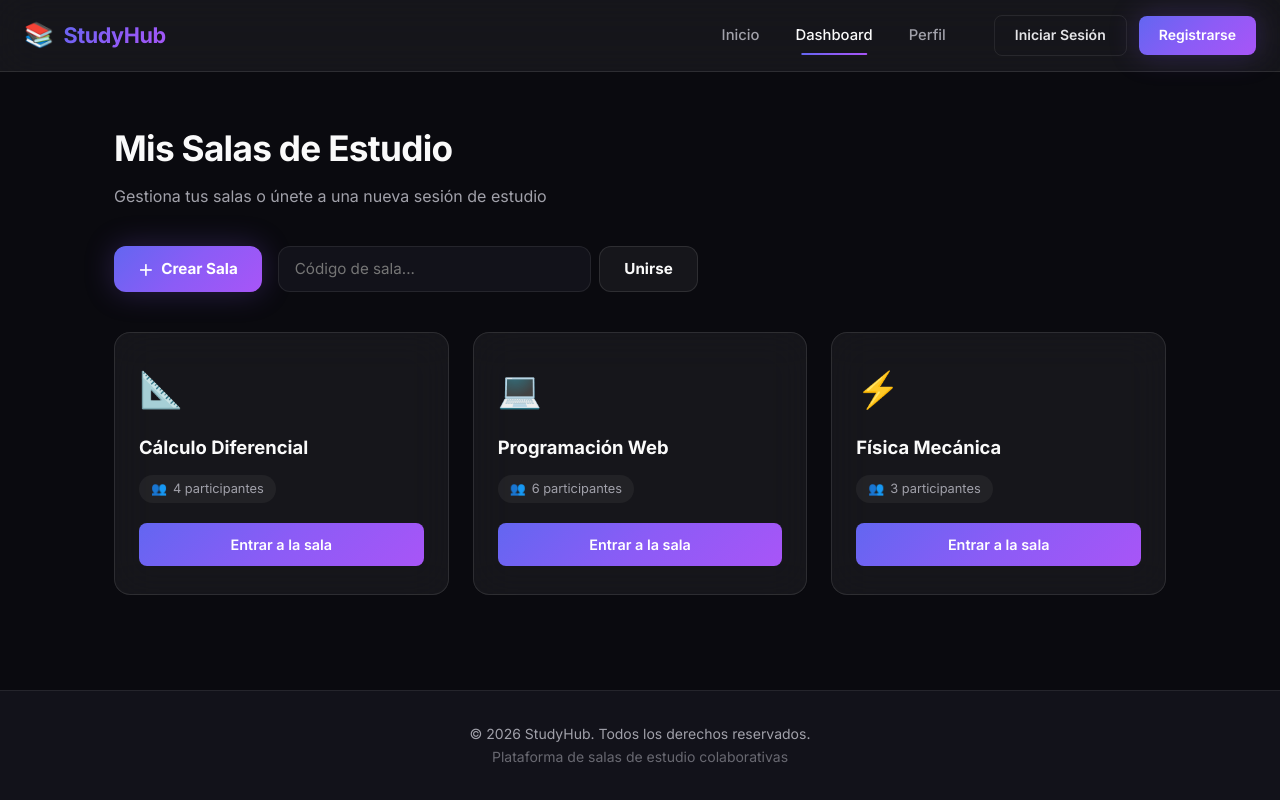
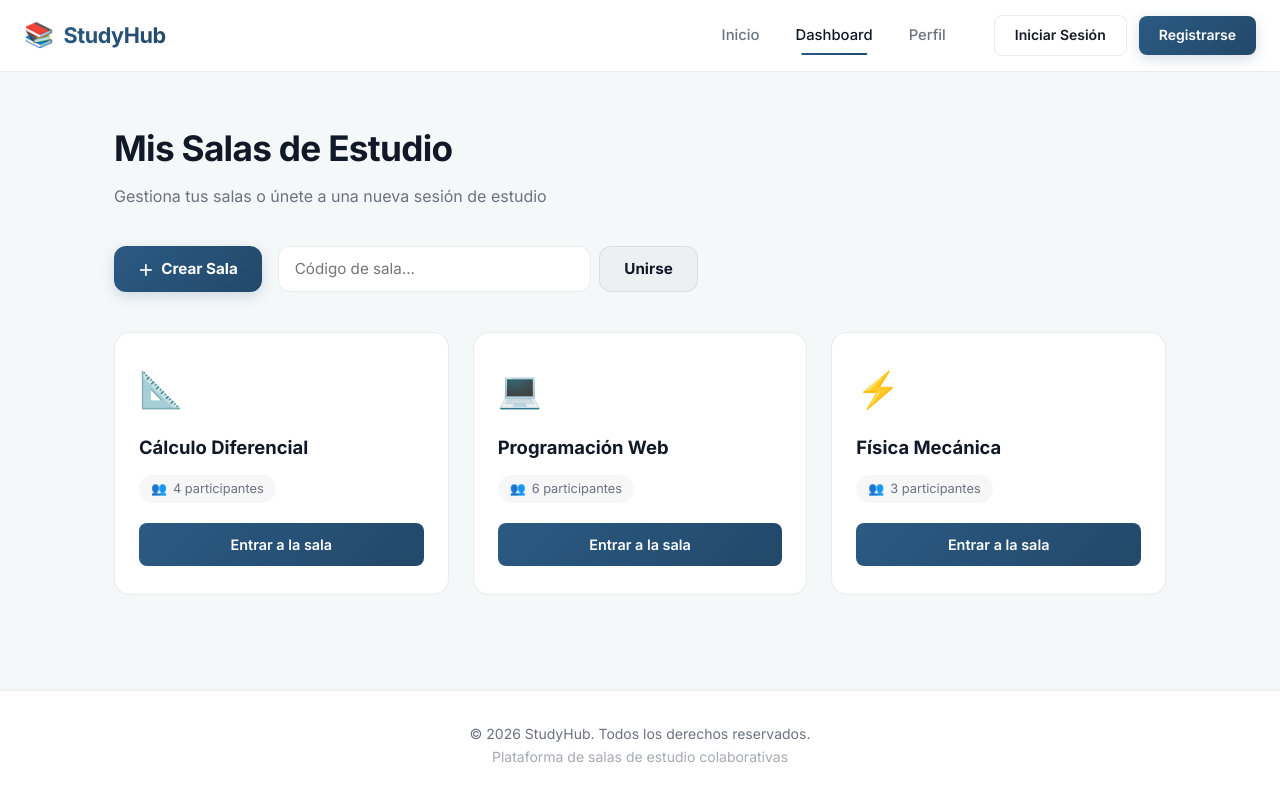
Before and after one commit to torvaldXD/miniproyecto2_frontend, a React (Vite) app: page /dashboard in a window 1280 px wide. Built offline with nearby package versions, Linux system fonts and the light colour scheme.

Commit message:
style: apply light theme to match Figma design

```diff
--- a/src/components/Layout/Layout.css
+++ b/src/components/Layout/Layout.css
@@ -1,23 +1,24 @@
 /* ==============================
-   Design Tokens
+   Design Tokens (Light Theme)
    ============================== */
 :root {
-  --color-bg: #0a0a0f;
-  --color-bg-secondary: #12121a;
-  --color-surface: rgba(255, 255, 255, 0.05);
-  --color-surface-hover: rgba(255, 255, 255, 0.08);
-  --color-border: rgba(255, 255, 255, 0.08);
-  --color-text: #e4e4e7;
-  --color-text-muted: #a1a1aa;
-  --color-text-bright: #fafafa;
-  --gradient-primary: linear-gradient(135deg, #6366f1, #8b5cf6, #a855f7);
-  --gradient-primary-hover: linear-gradient(135deg, #818cf8, #a78bfa, #c084fc);
-  --color-primary: #8b5cf6;
-  --color-primary-glow: rgba(139, 92, 246, 0.25);
+  --color-bg: #f5f8f9;
+  --color-bg-secondary: #ffffff;
+  --color-surface: rgba(0, 0, 0, 0.03);
+  --color-surface-hover: rgba(0, 0, 0, 0.06);
+  --color-border: rgba(0, 0, 0, 0.08);
+  --color-text: #1a1a24;
+  --color-text-muted: #6b7280;
+  --color-text-bright: #111827;
+  --gradient-primary: linear-gradient(135deg, #2b5a83, #224869);
+  --gradient-primary-hover: linear-gradient(135deg, #224869, #1b3852);
+  --color-primary: #2b5a83;
+  --color-secondary: #1f8b8c;
+  --color-primary-glow: rgba(43, 90, 131, 0.15);
   --color-danger: #ef4444;
-  --glass-bg: rgba(255, 255, 255, 0.05);
-  --glass-border: rgba(255, 255, 255, 0.1);
-  --glass-blur: blur(20px);
+  --glass-bg: #ffffff;
+  --glass-border: rgba(0, 0, 0, 0.08);
+  --glass-blur: blur(0px);
   --radius-sm: 8px;
   --radius-md: 12px;
   --radius-lg: 16px;
@@ -25,10 +26,10 @@
   --transition-fast: 0.2s cubic-bezier(0.4, 0, 0.2, 1);
   --transition-base: 0.3s cubic-bezier(0.4, 0, 0.2, 1);
   --transition-slow: 0.5s cubic-bezier(0.4, 0, 0.2, 1);
-  --shadow-sm: 0 2px 8px rgba(0, 0, 0, 0.3);
-  --shadow-md: 0 4px 16px rgba(0, 0, 0, 0.4);
-  --shadow-lg: 0 8px 32px rgba(0, 0, 0, 0.5);
-  --shadow-glow: 0 0 30px var(--color-primary-glow);
+  --shadow-sm: 0 1px 3px rgba(0, 0, 0, 0.05);
+  --shadow-md: 0 4px 6px rgba(0, 0, 0, 0.05);
+  --shadow-lg: 0 10px 15px -3px rgba(0, 0, 0, 0.05);
+  --shadow-glow: 0 4px 14px rgba(43, 90, 131, 0.2);
   --font-sans: 'Inter', system-ui, -apple-system, sans-serif;
   --navbar-height: 72px;
 }
--- a/src/pages/Auth.css
+++ b/src/pages/Auth.css
@@ -1,32 +1,37 @@
 /* ==============================
-   Design Tokens
+   Design Tokens (Light Theme)
    ============================== */
 :root {
-  --color-bg: #0a0a0f;
-  --color-bg-secondary: #12121a;
-  --color-surface: rgba(255, 255, 255, 0.05);
-  --color-surface-hover: rgba(255, 255, 255, 0.08);
-  --color-border: rgba(255, 255, 255, 0.08);
-  --color-text: #e4e4e7;
-  --color-text-muted: #a1a1aa;
-  --color-text-bright: #fafafa;
-  --gradient-primary: linear-gradient(135deg, #6366f1, #8b5cf6, #a855f7);
-  --gradient-primary-hover: linear-gradient(135deg, #818cf8, #a78bfa, #c084fc);
-  --color-primary: #8b5cf6;
-  --color-primary-glow: rgba(139, 92, 246, 0.25);
+  --color-bg: #f5f8f9;
+  --color-bg-secondary: #ffffff;
+  --color-surface: rgba(0, 0, 0, 0.03);
+  --color-surface-hover: rgba(0, 0, 0, 0.06);
+  --color-border: rgba(0, 0, 0, 0.08);
+  --color-text: #1a1a24;
+  --color-text-muted: #6b7280;
+  --color-text-bright: #111827;
+  --gradient-primary: linear-gradient(135deg, #2b5a83, #224869);
+  --gradient-primary-hover: linear-gradient(135deg, #224869, #1b3852);
+  --color-primary: #2b5a83;
+  --color-secondary: #1f8b8c;
+  --color-primary-glow: rgba(43, 90, 131, 0.15);
   --color-danger: #ef4444;
-  --glass-bg: rgba(255, 255, 255, 0.05);
-  --glass-border: rgba(255, 255, 255, 0.1);
-  --glass-blur: blur(20px);
+  --glass-bg: #ffffff;
+  --glass-border: rgba(0, 0, 0, 0.08);
+  --glass-blur: blur(0px);
   --radius-sm: 8px;
   --radius-md: 12px;
   --radius-lg: 16px;
   --radius-xl: 24px;
   --transition-fast: 0.2s cubic-bezier(0.4, 0, 0.2, 1);
   --transition-base: 0.3s cubic-bezier(0.4, 0, 0.2, 1);
-  --shadow-md: 0 4px 16px rgba(0, 0, 0, 0.4);
-  --shadow-lg: 0 8px 32px rgba(0, 0, 0, 0.5);
-  --shadow-glow: 0 0 30px var(--color-primary-glow);
+  --transition-slow: 0.5s cubic-bezier(0.4, 0, 0.2, 1);
+  --shadow-sm: 0 1px 3px rgba(0, 0, 0, 0.05);
+  --shadow-md: 0 4px 6px rgba(0, 0, 0, 0.05);
+  --shadow-lg: 0 10px 15px -3px rgba(0, 0, 0, 0.05);
+  --shadow-glow: 0 4px 14px rgba(43, 90, 131, 0.2);
+  --font-sans: 'Inter', system-ui, -apple-system, sans-serif;
+  --navbar-height: 72px;
 }
 
 /* ==============================
--- a/src/pages/Dashboard.css
+++ b/src/pages/Dashboard.css
@@ -1,31 +1,37 @@
 /* ==============================
-   Design Tokens
+   Design Tokens (Light Theme)
    ============================== */
 :root {
-  --color-bg: #0a0a0f;
-  --color-bg-secondary: #12121a;
-  --color-surface: rgba(255, 255, 255, 0.05);
-  --color-surface-hover: rgba(255, 255, 255, 0.08);
-  --color-border: rgba(255, 255, 255, 0.08);
-  --color-text: #e4e4e7;
-  --color-text-muted: #a1a1aa;
-  --color-text-bright: #fafafa;
-  --gradient-primary: linear-gradient(135deg, #6366f1, #8b5cf6, #a855f7);
-  --gradient-primary-hover: linear-gradient(135deg, #818cf8, #a78bfa, #c084fc);
-  --color-primary: #8b5cf6;
-  --color-primary-glow: rgba(139, 92, 246, 0.25);
-  --glass-bg: rgba(255, 255, 255, 0.05);
-  --glass-border: rgba(255, 255, 255, 0.1);
-  --glass-blur: blur(20px);
+  --color-bg: #f5f8f9;
+  --color-bg-secondary: #ffffff;
+  --color-surface: rgba(0, 0, 0, 0.03);
+  --color-surface-hover: rgba(0, 0, 0, 0.06);
+  --color-border: rgba(0, 0, 0, 0.08);
+  --color-text: #1a1a24;
+  --color-text-muted: #6b7280;
+  --color-text-bright: #111827;
+  --gradient-primary: linear-gradient(135deg, #2b5a83, #224869);
+  --gradient-primary-hover: linear-gradient(135deg, #224869, #1b3852);
+  --color-primary: #2b5a83;
+  --color-secondary: #1f8b8c;
+  --color-primary-glow: rgba(43, 90, 131, 0.15);
+  --color-danger: #ef4444;
+  --glass-bg: #ffffff;
+  --glass-border: rgba(0, 0, 0, 0.08);
+  --glass-blur: blur(0px);
   --radius-sm: 8px;
   --radius-md: 12px;
   --radius-lg: 16px;
   --radius-xl: 24px;
   --transition-fast: 0.2s cubic-bezier(0.4, 0, 0.2, 1);
   --transition-base: 0.3s cubic-bezier(0.4, 0, 0.2, 1);
-  --shadow-md: 0 4px 16px rgba(0, 0, 0, 0.4);
-  --shadow-lg: 0 8px 32px rgba(0, 0, 0, 0.5);
-  --shadow-glow: 0 0 30px var(--color-primary-glow);
+  --transition-slow: 0.5s cubic-bezier(0.4, 0, 0.2, 1);
+  --shadow-sm: 0 1px 3px rgba(0, 0, 0, 0.05);
+  --shadow-md: 0 4px 6px rgba(0, 0, 0, 0.05);
+  --shadow-lg: 0 10px 15px -3px rgba(0, 0, 0, 0.05);
+  --shadow-glow: 0 4px 14px rgba(43, 90, 131, 0.2);
+  --font-sans: 'Inter', system-ui, -apple-system, sans-serif;
+  --navbar-height: 72px;
 }
 
 /* Screen reader only utility */
--- a/src/pages/Home.css
+++ b/src/pages/Home.css
@@ -1,28 +1,37 @@
 /* ==============================
-   Design Tokens
+   Design Tokens (Light Theme)
    ============================== */
 :root {
-  --color-bg: #0a0a0f;
-  --color-surface: rgba(255, 255, 255, 0.05);
-  --color-surface-hover: rgba(255, 255, 255, 0.08);
-  --color-border: rgba(255, 255, 255, 0.08);
-  --color-text: #e4e4e7;
-  --color-text-muted: #a1a1aa;
-  --color-text-bright: #fafafa;
-  --gradient-primary: linear-gradient(135deg, #6366f1, #8b5cf6, #a855f7);
-  --gradient-primary-hover: linear-gradient(135deg, #818cf8, #a78bfa, #c084fc);
-  --color-primary: #8b5cf6;
-  --color-primary-glow: rgba(139, 92, 246, 0.25);
-  --glass-bg: rgba(255, 255, 255, 0.05);
-  --glass-border: rgba(255, 255, 255, 0.1);
-  --glass-blur: blur(20px);
+  --color-bg: #f5f8f9;
+  --color-bg-secondary: #ffffff;
+  --color-surface: rgba(0, 0, 0, 0.03);
+  --color-surface-hover: rgba(0, 0, 0, 0.06);
+  --color-border: rgba(0, 0, 0, 0.08);
+  --color-text: #1a1a24;
+  --color-text-muted: #6b7280;
+  --color-text-bright: #111827;
+  --gradient-primary: linear-gradient(135deg, #2b5a83, #224869);
+  --gradient-primary-hover: linear-gradient(135deg, #224869, #1b3852);
+  --color-primary: #2b5a83;
+  --color-secondary: #1f8b8c;
+  --color-primary-glow: rgba(43, 90, 131, 0.15);
+  --color-danger: #ef4444;
+  --glass-bg: #ffffff;
+  --glass-border: rgba(0, 0, 0, 0.08);
+  --glass-blur: blur(0px);
+  --radius-sm: 8px;
   --radius-md: 12px;
   --radius-lg: 16px;
   --radius-xl: 24px;
   --transition-fast: 0.2s cubic-bezier(0.4, 0, 0.2, 1);
   --transition-base: 0.3s cubic-bezier(0.4, 0, 0.2, 1);
-  --shadow-lg: 0 8px 32px rgba(0, 0, 0, 0.5);
-  --shadow-glow: 0 0 30px var(--color-primary-glow);
+  --transition-slow: 0.5s cubic-bezier(0.4, 0, 0.2, 1);
+  --shadow-sm: 0 1px 3px rgba(0, 0, 0, 0.05);
+  --shadow-md: 0 4px 6px rgba(0, 0, 0, 0.05);
+  --shadow-lg: 0 10px 15px -3px rgba(0, 0, 0, 0.05);
+  --shadow-glow: 0 4px 14px rgba(43, 90, 131, 0.2);
+  --font-sans: 'Inter', system-ui, -apple-system, sans-serif;
+  --navbar-height: 72px;
 }
 
 /* ==============================
--- a/src/pages/NotFound.css
+++ b/src/pages/NotFound.css
@@ -1,20 +1,37 @@
 /* ==============================
-   Design Tokens
+   Design Tokens (Light Theme)
    ============================== */
 :root {
-  --color-bg: #0a0a0f;
-  --color-text: #e4e4e7;
-  --color-text-muted: #a1a1aa;
-  --color-text-bright: #fafafa;
-  --gradient-primary: linear-gradient(135deg, #6366f1, #8b5cf6, #a855f7);
-  --gradient-primary-hover: linear-gradient(135deg, #818cf8, #a78bfa, #c084fc);
-  --color-primary: #8b5cf6;
-  --color-primary-glow: rgba(139, 92, 246, 0.25);
-  --glass-bg: rgba(255, 255, 255, 0.05);
-  --glass-border: rgba(255, 255, 255, 0.1);
+  --color-bg: #f5f8f9;
+  --color-bg-secondary: #ffffff;
+  --color-surface: rgba(0, 0, 0, 0.03);
+  --color-surface-hover: rgba(0, 0, 0, 0.06);
+  --color-border: rgba(0, 0, 0, 0.08);
+  --color-text: #1a1a24;
+  --color-text-muted: #6b7280;
+  --color-text-bright: #111827;
+  --gradient-primary: linear-gradient(135deg, #2b5a83, #224869);
+  --gradient-primary-hover: linear-gradient(135deg, #224869, #1b3852);
+  --color-primary: #2b5a83;
+  --color-secondary: #1f8b8c;
+  --color-primary-glow: rgba(43, 90, 131, 0.15);
+  --color-danger: #ef4444;
+  --glass-bg: #ffffff;
+  --glass-border: rgba(0, 0, 0, 0.08);
+  --glass-blur: blur(0px);
+  --radius-sm: 8px;
   --radius-md: 12px;
+  --radius-lg: 16px;
+  --radius-xl: 24px;
+  --transition-fast: 0.2s cubic-bezier(0.4, 0, 0.2, 1);
   --transition-base: 0.3s cubic-bezier(0.4, 0, 0.2, 1);
-  --shadow-glow: 0 0 30px var(--color-primary-glow);
+  --transition-slow: 0.5s cubic-bezier(0.4, 0, 0.2, 1);
+  --shadow-sm: 0 1px 3px rgba(0, 0, 0, 0.05);
+  --shadow-md: 0 4px 6px rgba(0, 0, 0, 0.05);
+  --shadow-lg: 0 10px 15px -3px rgba(0, 0, 0, 0.05);
+  --shadow-glow: 0 4px 14px rgba(43, 90, 131, 0.2);
+  --font-sans: 'Inter', system-ui, -apple-system, sans-serif;
+  --navbar-height: 72px;
 }
 
 /* ==============================
--- a/src/pages/Profile.css
+++ b/src/pages/Profile.css
@@ -1,32 +1,37 @@
 /* ==============================
-   Design Tokens
+   Design Tokens (Light Theme)
    ============================== */
 :root {
-  --color-bg: #0a0a0f;
-  --color-bg-secondary: #12121a;
-  --color-surface: rgba(255, 255, 255, 0.05);
-  --color-surface-hover: rgba(255, 255, 255, 0.08);
-  --color-border: rgba(255, 255, 255, 0.08);
-  --color-text: #e4e4e7;
-  --color-text-muted: #a1a1aa;
-  --color-text-bright: #fafafa;
-  --gradient-primary: linear-gradient(135deg, #6366f1, #8b5cf6, #a855f7);
-  --gradient-primary-hover: linear-gradient(135deg, #818cf8, #a78bfa, #c084fc);
-  --color-primary: #8b5cf6;
-  --color-primary-glow: rgba(139, 92, 246, 0.25);
+  --color-bg: #f5f8f9;
+  --color-bg-secondary: #ffffff;
+  --color-surface: rgba(0, 0, 0, 0.03);
+  --color-surface-hover: rgba(0, 0, 0, 0.06);
+  --color-border: rgba(0, 0, 0, 0.08);
+  --color-text: #1a1a24;
+  --color-text-muted: #6b7280;
+  --color-text-bright: #111827;
+  --gradient-primary: linear-gradient(135deg, #2b5a83, #224869);
+  --gradient-primary-hover: linear-gradient(135deg, #224869, #1b3852);
+  --color-primary: #2b5a83;
+  --color-secondary: #1f8b8c;
+  --color-primary-glow: rgba(43, 90, 131, 0.15);
   --color-danger: #ef4444;
-  --color-danger-hover: #dc2626;
-  --glass-bg: rgba(255, 255, 255, 0.05);
-  --glass-border: rgba(255, 255, 255, 0.1);
-  --glass-blur: blur(20px);
+  --glass-bg: #ffffff;
+  --glass-border: rgba(0, 0, 0, 0.08);
+  --glass-blur: blur(0px);
   --radius-sm: 8px;
   --radius-md: 12px;
   --radius-lg: 16px;
   --radius-xl: 24px;
   --transition-fast: 0.2s cubic-bezier(0.4, 0, 0.2, 1);
   --transition-base: 0.3s cubic-bezier(0.4, 0, 0.2, 1);
-  --shadow-lg: 0 8px 32px rgba(0, 0, 0, 0.5);
-  --shadow-glow: 0 0 30px var(--color-primary-glow);
+  --transition-slow: 0.5s cubic-bezier(0.4, 0, 0.2, 1);
+  --shadow-sm: 0 1px 3px rgba(0, 0, 0, 0.05);
+  --shadow-md: 0 4px 6px rgba(0, 0, 0, 0.05);
+  --shadow-lg: 0 10px 15px -3px rgba(0, 0, 0, 0.05);
+  --shadow-glow: 0 4px 14px rgba(43, 90, 131, 0.2);
+  --font-sans: 'Inter', system-ui, -apple-system, sans-serif;
+  --navbar-height: 72px;
 }
 
 /* ==============================
--- a/src/pages/Room.css
+++ b/src/pages/Room.css
@@ -1,31 +1,36 @@
 /* ==============================
-   Design Tokens
+   Design Tokens (Light Theme)
    ============================== */
 :root {
-  --color-bg: #0a0a0f;
-  --color-bg-secondary: #12121a;
-  --color-surface: rgba(255, 255, 255, 0.05);
-  --color-surface-hover: rgba(255, 255, 255, 0.08);
-  --color-border: rgba(255, 255, 255, 0.08);
-  --color-text: #e4e4e7;
-  --color-text-muted: #a1a1aa;
-  --color-text-bright: #fafafa;
-  --gradient-primary: linear-gradient(135deg, #6366f1, #8b5cf6, #a855f7);
-  --gradient-primary-hover: linear-gradient(135deg, #818cf8, #a78bfa, #c084fc);
-  --color-primary: #8b5cf6;
-  --color-primary-glow: rgba(139, 92, 246, 0.25);
+  --color-bg: #f5f8f9;
+  --color-bg-secondary: #ffffff;
+  --color-surface: rgba(0, 0, 0, 0.03);
+  --color-surface-hover: rgba(0, 0, 0, 0.06);
+  --color-border: rgba(0, 0, 0, 0.08);
+  --color-text: #1a1a24;
+  --color-text-muted: #6b7280;
+  --color-text-bright: #111827;
+  --gradient-primary: linear-gradient(135deg, #2b5a83, #224869);
+  --gradient-primary-hover: linear-gradient(135deg, #224869, #1b3852);
+  --color-primary: #2b5a83;
+  --color-secondary: #1f8b8c;
+  --color-primary-glow: rgba(43, 90, 131, 0.15);
   --color-danger: #ef4444;
-  --glass-bg: rgba(255, 255, 255, 0.05);
-  --glass-border: rgba(255, 255, 255, 0.1);
-  --glass-blur: blur(20px);
+  --glass-bg: #ffffff;
+  --glass-border: rgba(0, 0, 0, 0.08);
+  --glass-blur: blur(0px);
   --radius-sm: 8px;
   --radius-md: 12px;
   --radius-lg: 16px;
+  --radius-xl: 24px;
   --transition-fast: 0.2s cubic-bezier(0.4, 0, 0.2, 1);
   --transition-base: 0.3s cubic-bezier(0.4, 0, 0.2, 1);
-  --shadow-md: 0 4px 16px rgba(0, 0, 0, 0.4);
-  --shadow-lg: 0 8px 32px rgba(0, 0, 0, 0.5);
-  --shadow-glow: 0 0 30px var(--color-primary-glow);
+  --transition-slow: 0.5s cubic-bezier(0.4, 0, 0.2, 1);
+  --shadow-sm: 0 1px 3px rgba(0, 0, 0, 0.05);
+  --shadow-md: 0 4px 6px rgba(0, 0, 0, 0.05);
+  --shadow-lg: 0 10px 15px -3px rgba(0, 0, 0, 0.05);
+  --shadow-glow: 0 4px 14px rgba(43, 90, 131, 0.2);
+  --font-sans: 'Inter', system-ui, -apple-system, sans-serif;
   --navbar-height: 72px;
 }
 
```
